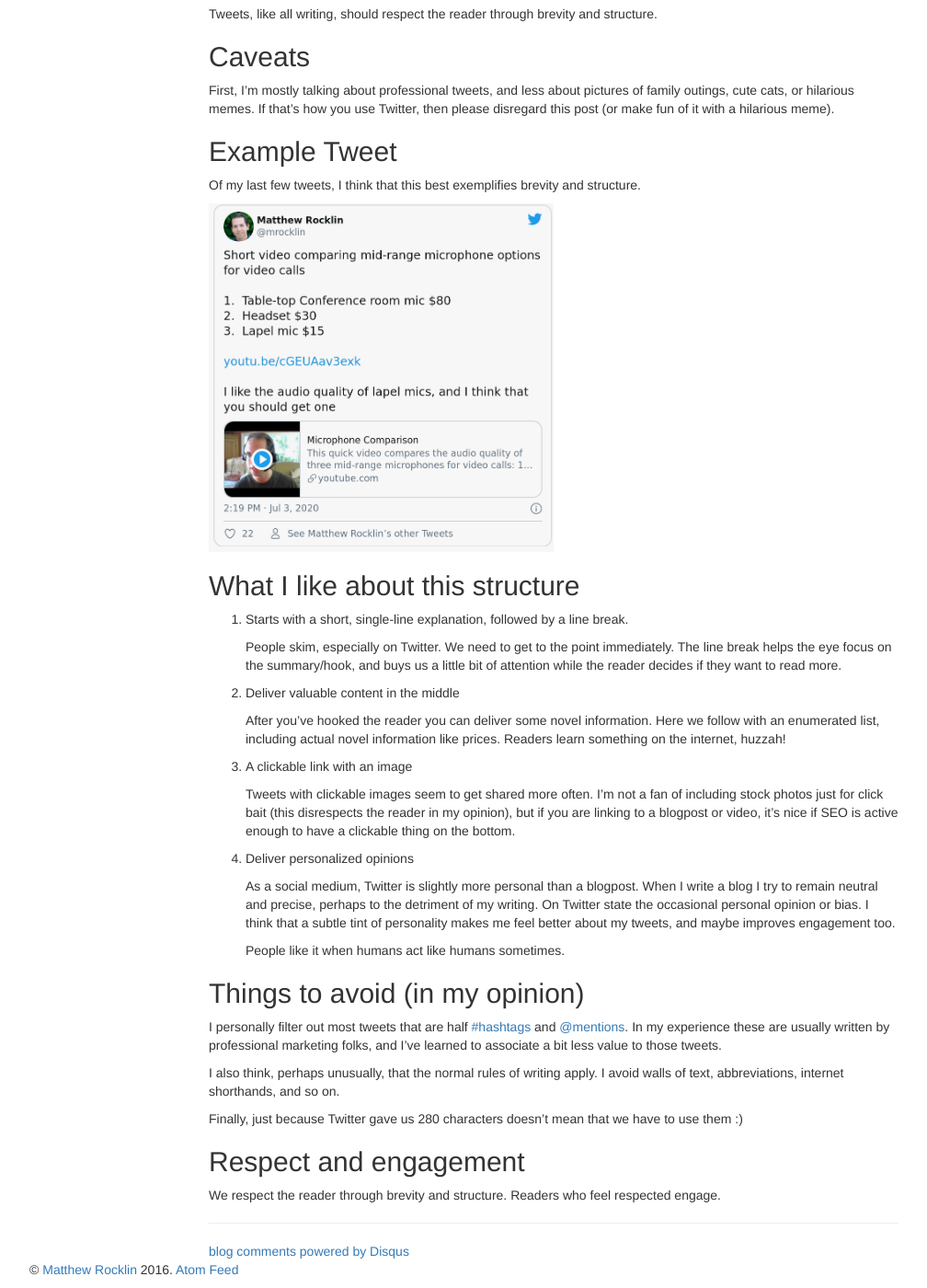
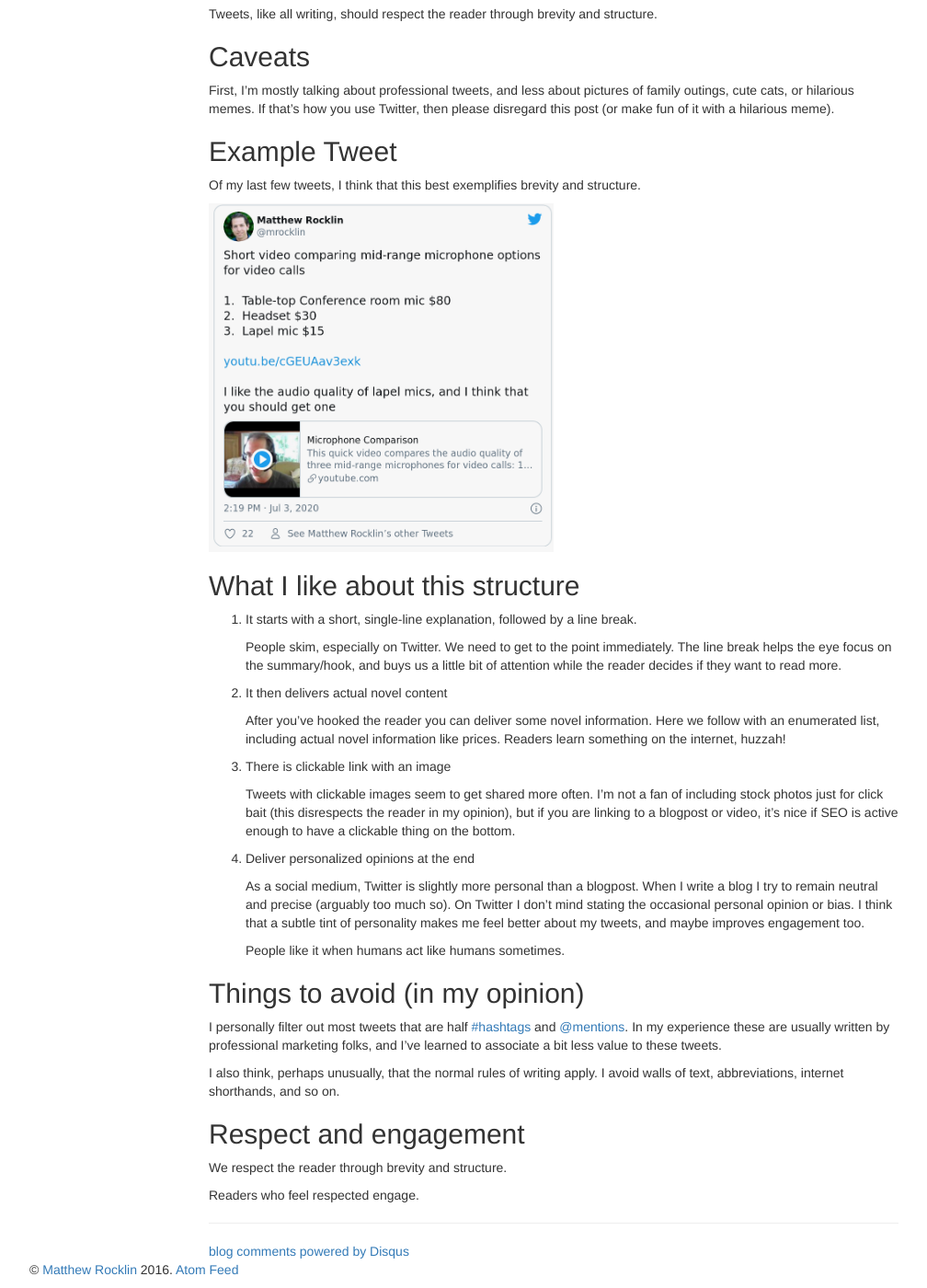
Before and after one commit to besyskymnbk/blog, a Jekyll site: the page built from _posts/work/2020-08-18-tweet.md, in a window 1280 px wide and 1400 px high, scrolled down 193 px. Shown: the whole window at 92% size, without its empty margins (38-1046 px from the left). Built offline with Jekyll 4.4.1, drawn with Linux system fonts in a browser that asks for light colours; comment, search, counter and statistics services are not loaded.

Commit message:
fine tuning

```diff
--- a/_posts/work/2020-08-18-tweet.md
+++ b/_posts/work/2020-08-18-tweet.md
@@ -26,7 +26,7 @@ Of my last few tweets, I think that this best exemplifies brevity and structure.
 
 ## What I like about this structure
 
-1.  Starts with a short, single-line explanation, followed by a line break.
+1.  It starts with a short, single-line explanation, followed by a line break.
 
     People skim, especially on Twitter.
     We need to get to the point immediately.
@@ -34,14 +34,14 @@ Of my last few tweets, I think that this best exemplifies brevity and structure.
     and buys us a little bit of attention
     while the reader decides if they want to read more.
 
-2.  Deliver valuable content in the middle
+2.  It then delivers actual novel content
 
     After you've hooked the reader you can deliver some novel information.
     Here we follow with an enumerated list,
     including actual novel information like prices.
     Readers learn something on the internet, huzzah!
 
-3.  A clickable link with an image
+3.  There is clickable link with an image
 
     Tweets with clickable images seem to get shared more often.
     I'm not a fan of including stock photos just for click bait (this
@@ -49,13 +49,13 @@ Of my last few tweets, I think that this best exemplifies brevity and structure.
     or video, it's nice if SEO is active enough to have a clickable thing on
     the bottom.
 
-4.  Deliver personalized opinions
+4.  Deliver personalized opinions at the end
 
     As a social medium, Twitter is slightly more personal than a blogpost.
-    When I write a blog I try to remain neutral and precise, perhaps to the
-    detriment of my writing.  On Twitter state the occasional personal opinion
-    or bias.  I think that a subtle tint of personality makes me feel better
-    about my tweets, and maybe improves engagement too.
+    When I write a blog I try to remain neutral and precise (arguably too much
+    so).  On Twitter I don't mind stating the occasional personal opinion or
+    bias.  I think that a subtle tint of personality makes me feel better about
+    my tweets, and maybe improves engagement too.
 
     People like it when humans act like humans sometimes.
 
@@ -65,16 +65,14 @@ Of my last few tweets, I think that this best exemplifies brevity and structure.
 I personally filter out most tweets that are half [#hashtags]() and
 [@mentions]().
 In my experience these are usually written by professional marketing folks, and
-I've learned to associate a bit less value to those tweets.
+I've learned to associate a bit less value to these tweets.
 
 I also think, perhaps unusually, that the normal rules of writing apply.
 I avoid walls of text, abbreviations, internet shorthands, and so on.
-
-Finally, just because Twitter gave us 280 characters doesn't mean that we have to
-use them :)
 
 
 ## Respect and engagement
 
 We respect the reader through brevity and structure.
+
 Readers who feel respected engage.
```
